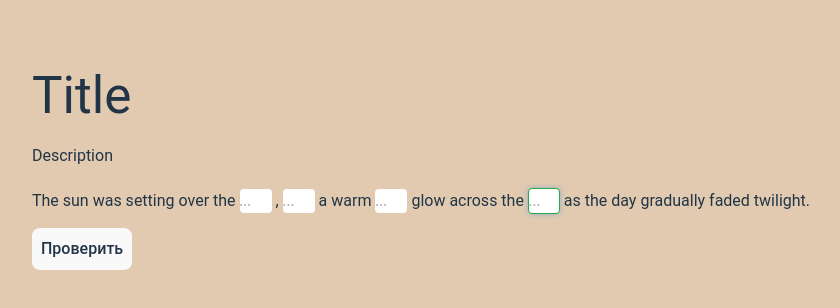
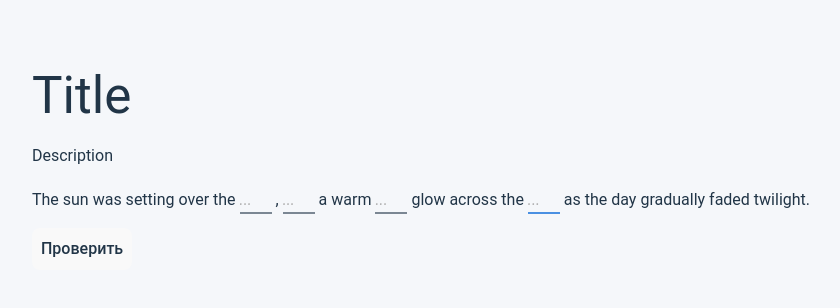
Before and after one commit to Vital99878/english-frontend, a React (Vite) app: page / in a window 1280 px wide. Shown: the top 308 px of the page, without its empty margins (219-1059 px from the left). Built offline with nearby package versions, Linux system fonts and the light colour scheme.

Commit message:
style: OmissionInput.ts

```diff
--- a/package.json
+++ b/package.json
@@ -10,6 +10,9 @@
     "preview": "vite preview"
   },
   "dependencies": {
+    "@emotion/react": "^11.13.5",
+    "@emotion/styled": "^11.13.5",
+    "@mui/material": "^6.1.10",
     "@tanstack/query-sync-storage-persister": "^5.60.6",
     "@tanstack/react-query": "^5.61.0",
     "@tanstack/react-query-persist-client": "^5.61.0",
--- a/src/App.tsx
+++ b/src/App.tsx
@@ -3,11 +3,7 @@ import { QueryClient } from "@tanstack/react-query";
 import { PersistQueryClientProvider } from "@tanstack/react-query-persist-client";
 import { createSyncStoragePersister } from "@tanstack/query-sync-storage-persister";
 import { ReactQueryDevtools } from "@tanstack/react-query-devtools";
-import {
-  EXERCISE_WITH_OMISSIONS,
-  EXERCISE_RIGHT_ORDER,
-} from "@const/exercise_with_omissions";
-import RightOrderExerciseExecution from "@features/RightOrderExerciseExecution/index";
+import { EXERCISE_WITH_OMISSIONS } from "@const/exercise_with_omissions";
 import OmissionExerciseExecution from "@features/OmissionExerciseExecution";
 
 const queryClient = new QueryClient({
--- a/src/components/AutoCompleteInput/AutoCompleteInput.scss
+++ /dev/null
@@ -1,43 +0,0 @@
-.inputOmission {
-  position: relative;
-  border: 1px lightgrey solid;
-  border-radius: 4px;
-  padding: 0;
-  //border-bottom: 2px darkgrey solid;
-}
-.correct {
-  border-bottom: 2px green solid;
-}
-
-.incorrect {
-  border-bottom: 1px rgba(219, 84, 84, 0.61) solid;
-}
-.incorrect:focus {
-  border: none;
-  outline: 1px rgba(255, 0, 0, 0.36) dashed;
-}
-
-
-.inputOmission:focus {
-  border: 1px tomato solid;
-}
-.hasSpanBefore {
-  background-color: rgba(116, 123, 255, 0.44);
-}
-.hasSpanBefore::before {
-  position: absolute;
-  left: 2px;
-  top: 2px;
-  height: 2rem;
-  width: 2rem;
-  content: "span";
-  font-size: xx-large;
-  background-color: tomato;
-}
-.hasSpanAfter::after {
-  position: absolute;
-  left: 0;
-  top: 0;
-  content: " ssfs ";
-  color: green;
-}
--- a/src/components/AutoCompleteInput/AutoCompleteInput.tsx
+++ b/src/components/AutoCompleteInput/AutoCompleteInput.tsx
@@ -7,9 +7,7 @@ import {
 } from "react";
 import useCalcWidthAndSpace from "@components/AutoCompleteInput/useCalcWidthAndSpace";
 import clsx from "clsx";
-import "./AutoCompleteInput.scss";
-import { StyledInput } from "@components/shared/Input/Input";
-import styled from "styled-components";
+import { Input } from "./OmissionInput";
 
 type Props = {
   options: string[];
@@ -22,12 +20,6 @@ type Props = {
     solution: MutableRefObject<Array<string>>;
   };
 };
-
-const Input = styled(StyledInput)({
-  padding: 0,
-  border: "none",
-  borderBottom: '2px',
-});
 
 export default function AutoCompleteInput({
   isSolutionChecked,
@@ -56,19 +48,17 @@ export default function AutoCompleteInput({
     <>
       {space.hasSpaceBefore && <span> </span>}
       <Input
+        correct={isCorrect && isCorrect !== isInCorrect}
+        incorrect={isInCorrect && isCorrect !== isInCorrect}
         {...inputProps}
         ref={inputRef}
         style={{
           width: !inputValue ? "2rem" : width,
-          fontFamily: "Poppins",
         }}
         type="text"
         value={inputValue}
         onChange={handleChange}
-        className={clsx("inputOmission bg-transparent", {
-          correct: isCorrect,
-          incorrect: isInCorrect,
-        })}
+        className={clsx("inputOmission  text-n-5")}
         placeholder="..."
         tabIndex={isInCorrect ? 2 : 1}
       />
--- /dev/null
+++ b/src/components/AutoCompleteInput/OmissionInput.ts
@@ -0,0 +1,28 @@
+import styled from "styled-components";
+import { StyledInput } from "@components/shared/Input/Input";
+
+interface ButtonProps {
+  correct: boolean;
+  incorrect: boolean;
+}
+
+export const Input = styled(StyledInput)<ButtonProps>`
+  padding: 0;
+  border: none;
+  border-bottom: 2px var(--clr-n-cool-grey-6) solid;
+  background: none;
+  border-radius: 0;
+  color: var(--clr-n-cool-grey-2);
+  font-style: italic;
+
+  min-width: 4px; /* Минимальная ширина */
+
+  ${({ correct }) => correct && `background-color: var(--clr-accent__teal-9)`};
+  ${({ correct }) =>
+    correct && `border-bottom: 2px var(--clr-accent__teal-9) solid`};
+
+  ${({ incorrect }) =>
+    incorrect && `background-color: var(--clr-accent__pink-vivid-10)`};
+  ${({ incorrect }) =>
+    incorrect && `border-bottom: 2px var(--clr-accent__pink-vivid-10) solid`};
+`;
--- a/src/components/features/OmissionExerciseExecution/OmissionExerciseExecution.tsx
+++ b/src/components/features/OmissionExerciseExecution/OmissionExerciseExecution.tsx
@@ -11,12 +11,10 @@ export default function OmissionExerciseExecution(props: { exercise: string }) {
   const [correctAnswerKeys, setCorrectAnswerKeys] = useState<Array<boolean>>(
     [],
   );
-  // const [focuseFound, setFocuseFound] = useState<boolean>(false);
 
   function checkSolution(evt: SubmitEvent) {
     evt.preventDefault();
-    // console.log("correct keys: ", exercise.keys);
-    // console.log("solution: ", solution.current);
+
     if (exercise.keys.length !== solution.current.length) {
       console.log("Введите все ответы");
       // todo всплывашку
--- a/src/components/shared/Input/Input.tsx
+++ b/src/components/shared/Input/Input.tsx
@@ -10,15 +10,14 @@ export const StyledInput = styled.input`
 
     /* Состояние hover */
 
-    &:hover {
-        border-color: #b32121;
-    }
+    //&:hover {
+    //    border-color: #b32121;
+    //}
 
     /* Состояние focus */
 
     &:focus {
         border-color: #4A90E2;
-        box-shadow: 0 0 5px rgba(74, 144, 226, 0.5);
     }
 
     /* Состояние disabled */
@@ -41,9 +40,9 @@ export const StyledInput = styled.input`
 
     /* Состояние valid */
 
-    &:valid {
-        border-color: #28a745;
-    }
+    //&:valid {
+    //    border-color: #28a745;
+    //}
 
     /* Состояние invalid */
 
--- a/src/index.css
+++ b/src/index.css
@@ -8,8 +8,7 @@
   font-weight: 400;
 
   color-scheme: light dark;
-  color: rgba(255, 255, 255, 0.87);
-  background-color: #242424;
+  color: var(--clr-n-cool-grey-5);
 
   font-synthesis: none;
   text-rendering: optimizeLegibility;
@@ -31,8 +30,7 @@ body {
   display: flex;
   min-width: 320px;
   min-height: 100vh;
-  background-color: #e1caaf;
-
+  background-color: var(--clr-n-cool-grey-10);
   font-family: "Roboto", sans-serif;
 }
 
```
Also changed, not shown: 1 other file (tests, documents, lock files or other folders).
